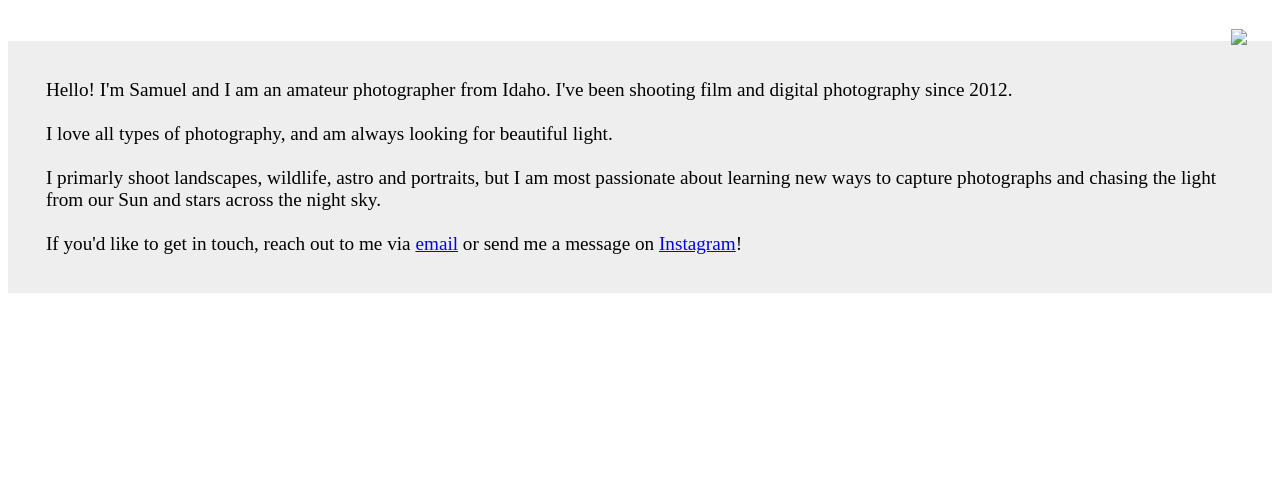
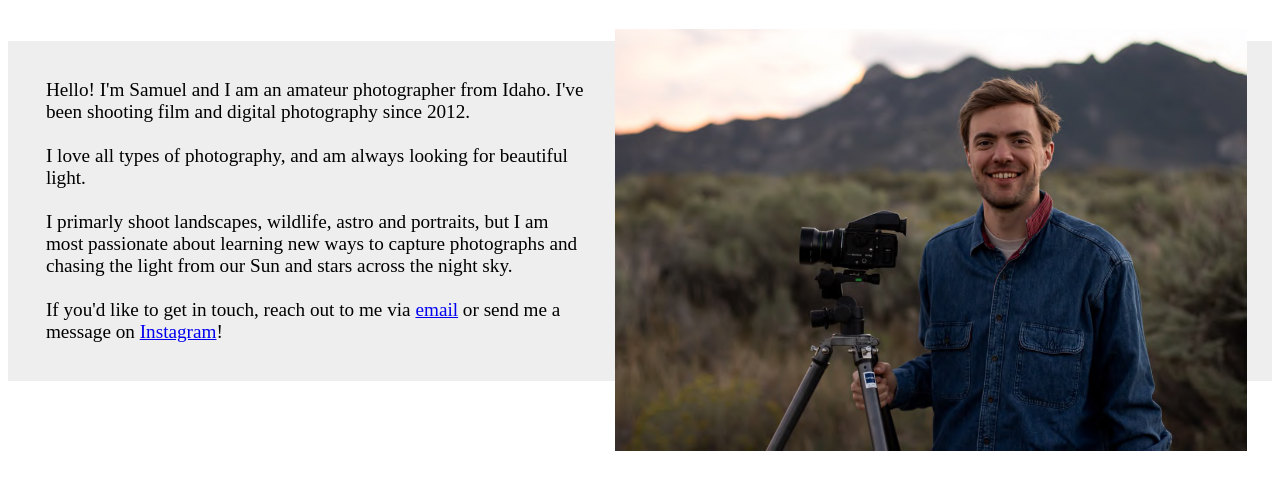
Before and after one commit to ice-trout/photo-website, a plain HTML site: page about.html in a window 1280 px wide. Shown: the part 68-558 px from the top of the page. Drawn offline with Linux system fonts and the light colour scheme.

Commit message:
Update about.html

```diff
--- a/about.html
+++ b/about.html
@@ -14,7 +14,7 @@
         </ul>
     </header>
     <body>
-        <img class="about" src="photos/portrait.jp2">
+        <img class="about" src="photos/portrait.jpg">
         <br/>
         <p class="aboutPara">
             Hello! I'm Samuel and I am an amateur photographer from Idaho.
```
